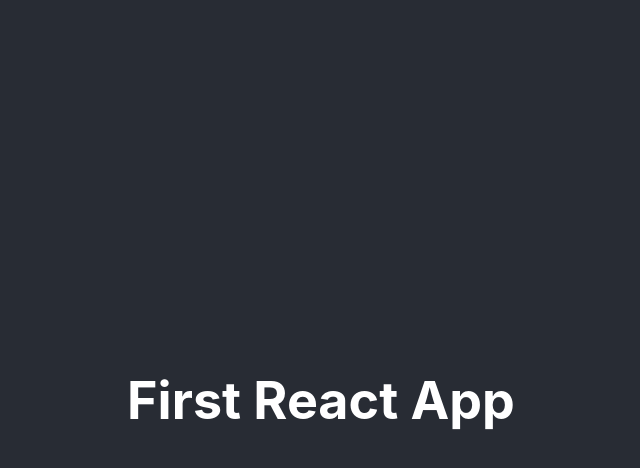
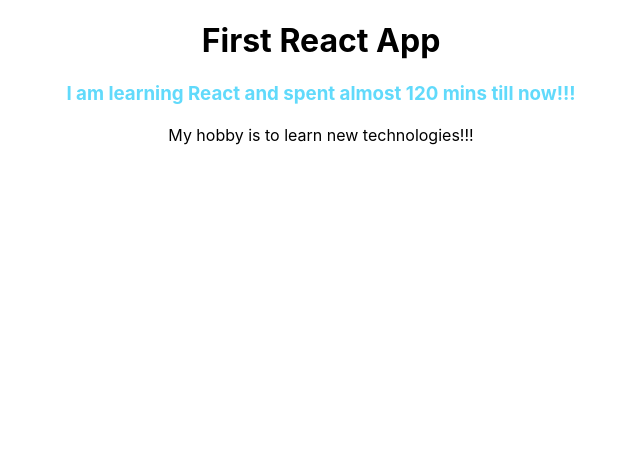
Before and after one commit to vksingh26/ReactJS, a React (Create React App) app in the folder reactapp/: page / in a window 1280 px wide. Shown: the top 468 px of the page, without its empty margins (319-959 px from the left). Built offline with nearby package versions, Linux system fonts and the light colour scheme.

Commit message:
Added dynamic content, props concept

```diff
--- a/reactapp/src/App.css
+++ b/reactapp/src/App.css
@@ -1,38 +1,6 @@
 .App {
   text-align: center;
 }
-
-.App-logo {
-  height: 40vmin;
-  pointer-events: none;
-}
-
-@media (prefers-reduced-motion: no-preference) {
-  .App-logo {
-    animation: App-logo-spin infinite 20s linear;
-  }
-}
-
-.App-header {
-  background-color: #282c34;
-  min-height: 100vh;
-  display: flex;
-  flex-direction: column;
-  align-items: center;
-  justify-content: center;
-  font-size: calc(10px + 2vmin);
-  color: white;
-}
-
-.App-link {
+h3 {
   color: #61dafb;
 }
-
-@keyframes App-logo-spin {
-  from {
-    transform: rotate(0deg);
-  }
-  to {
-    transform: rotate(360deg);
-  }
-}
--- a/reactapp/src/App.js
+++ b/reactapp/src/App.js
@@ -1,13 +1,13 @@
 import React, { Component } from 'react';
 import './App.css';
+import LearnReact from './Learn_React/Learn-React';
 
 class App extends Component {
     render(){
         return (
         <div className = "App" >
-            <header className = "App-header">
-                <h1> First React App </h1>
-            </header>
+             <h1> First React App </h1>
+            <LearnReact name="React" timeSpent="120"/>My hobby is to learn new technologies!!!
         </div>
         );
         //below line is used to create element using react createelement method, but its kind of cumbersome process if we want to create multiple elements
--- /dev/null
+++ b/reactapp/src/Learn_React/Learn-React.js
@@ -0,0 +1,15 @@
+// eslint-disable-next-line
+import React from 'react';
+
+const learnReact = (props) => {
+    // here props is nothing but the property what we are passing from app js LearnReact element.
+    // {props.name} this is the way to bind the data dynamically in react
+    // {props.children} is the way to bind children dynamically, check app js for children element which is 'my hobby is to ...'
+    return (
+        <div>
+            <h3>I am learning {props.name} and spent almost {props.timeSpent} mins till now!!!</h3>
+            <h2>{props.children}</h2>
+        </div>);
+}
+
+export default learnReact;
```
